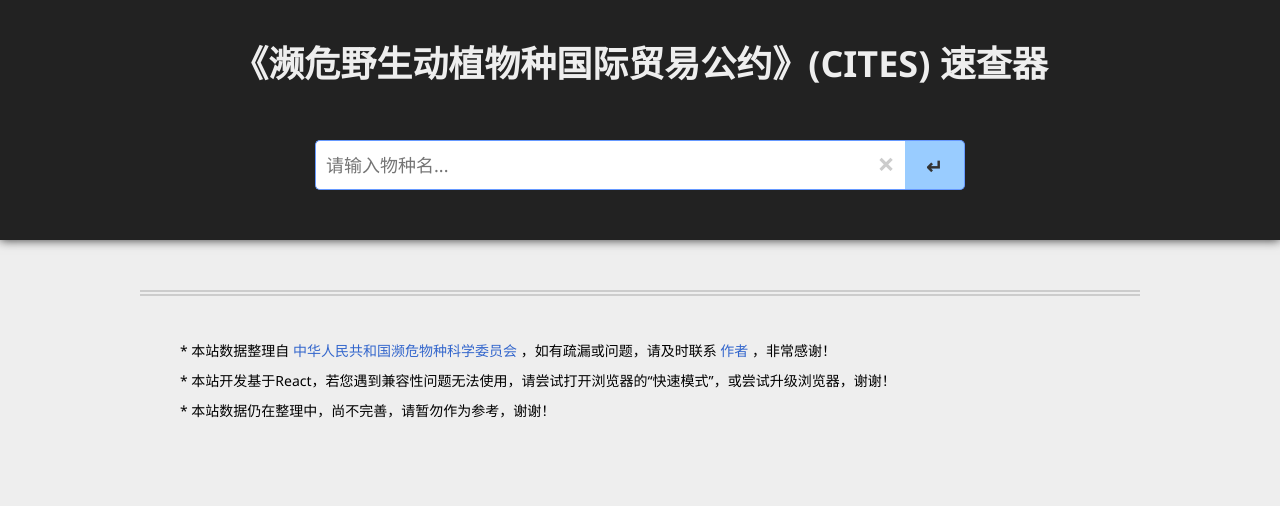
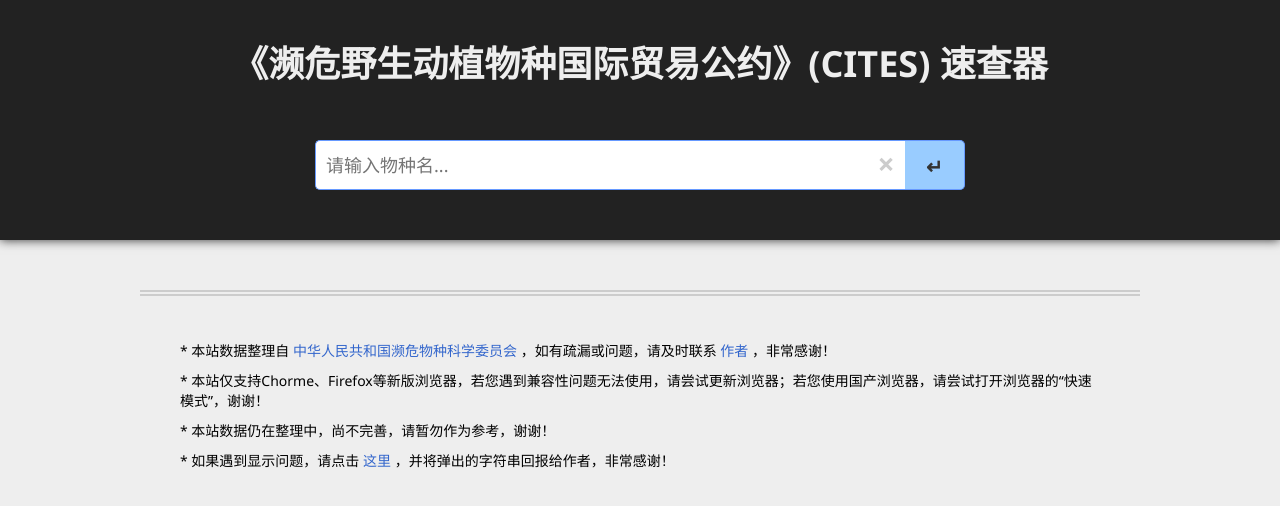
Before and after one commit to konrumi/cites-lookup, a React app: page / in a window 1280 px wide. Shown: the top 506 px of the page. Built offline with nearby package versions, Linux system fonts and the light colour scheme.

Commit message:
add ua report

```diff
--- a/src/detail/detail.js
+++ b/src/detail/detail.js
@@ -106,8 +106,9 @@
                 </div>
                 <div className="Detail-intro">
                     <p>* 本站数据整理自 <a href="http://www.cites.org.cn/article/list.php?catid=20">中华人民共和国濒危物种科学委员会</a> ，如有疏漏或问题，请及时联系 <a href="https://github.com/konrumi/cites-lookup/issues">作者</a> ，非常感谢！</p>
-                    <p>* 本站开发基于React，若您遇到兼容性问题无法使用，请尝试打开浏览器的“快速模式”，或尝试升级浏览器，谢谢！</p>
+                    <p>* 本站仅支持Chorme、Firefox等新版浏览器，若您遇到兼容性问题无法使用，请尝试更新浏览器；若您使用国产浏览器，请尝试打开浏览器的“快速模式”，谢谢！</p>
                     <p>* 本站数据仍在整理中，尚不完善，请暂勿作为参考，谢谢！</p>
+                    <p>* 如果遇到显示问题，请点击 <a onClick={() => {prompt('请复制下面字符串，非常感谢！', window.navigator.userAgent);}}>这里</a> ，并将弹出的字符串回报给作者，非常感谢！</p>
                 </div>
             </div>
         );
--- a/src/styles/detail.css
+++ b/src/styles/detail.css
@@ -1,5 +1,5 @@
 .Detail {
-  width: 1000px;
+  max-width: 1000px;
   margin: 0 auto;
   padding: 10px;
 }
--- a/src/styles/detail.styl
+++ b/src/styles/detail.styl
@@ -1,5 +1,5 @@
 .Detail
-  width: 1000px
+  max-width: 1000px
   margin: 0 auto
   padding: 10px
 
```
